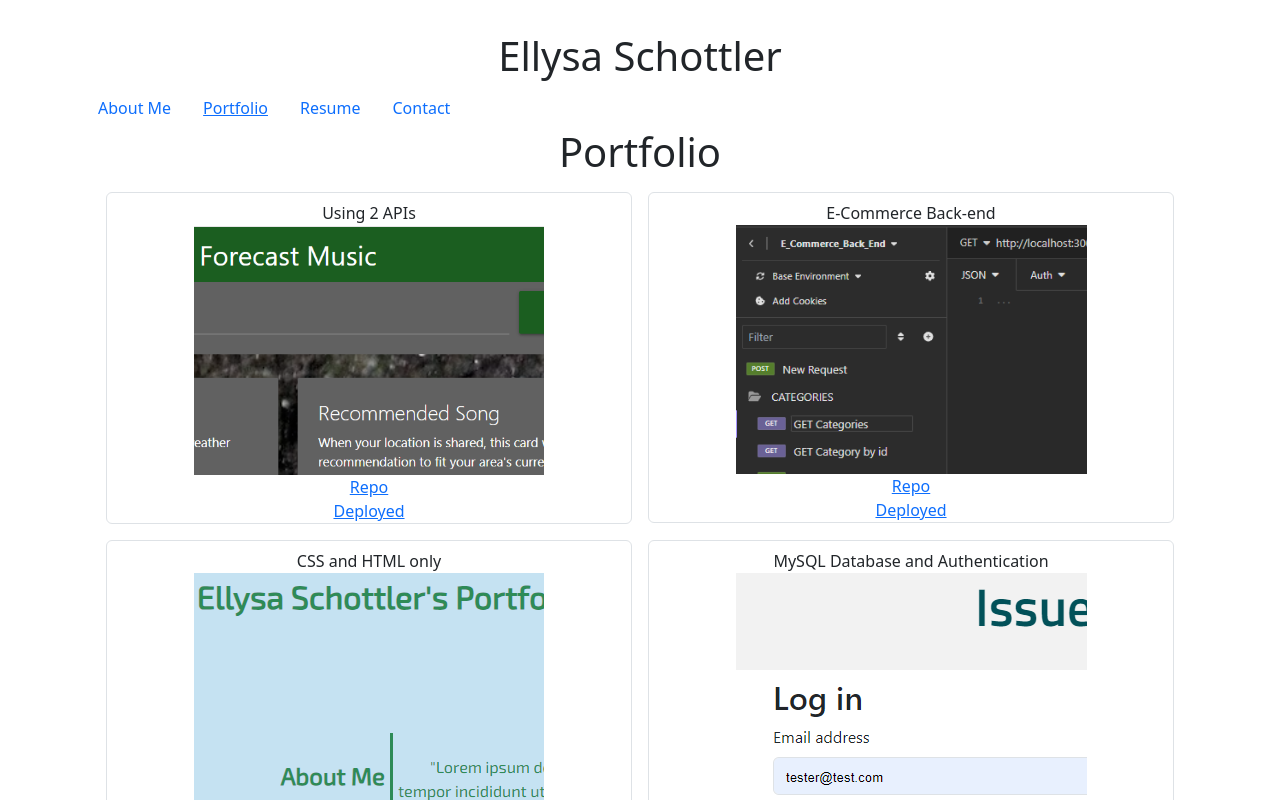
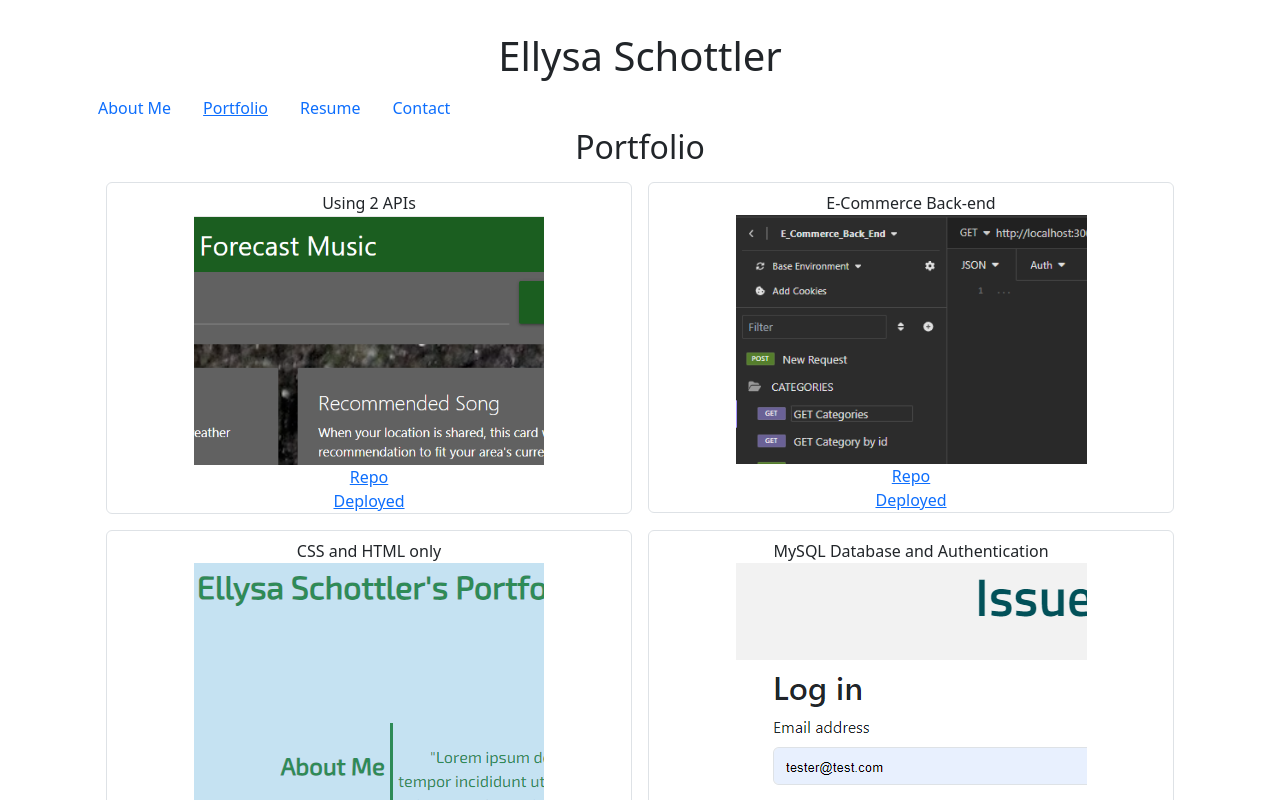
Before and after one commit to ellysaschottler/React_Portfolio-ESchottler, a React (Vite) app: page /Portfolio in a window 1280 px wide. Shown: the top 800 px of the page. Built offline with nearby package versions, Linux system fonts and the light colour scheme.

Commit message:
updated readme screenshot path and headers size

```diff
--- a/src/pages/About.jsx
+++ b/src/pages/About.jsx
@@ -1,7 +1,7 @@
 export default function About() {
     return (
       <div>
-        <h1>About Me</h1>
+        <h2>About Me</h2>
         <div>
           <img
               src="./assets/self.jpg"
--- a/src/pages/Contact.jsx
+++ b/src/pages/Contact.jsx
@@ -3,7 +3,7 @@ import Form from '../components/Form/index';
 export default function Contact() {
     return (
       <div>
-        <h1>Contact Page</h1>
+        <h2>Contact Page</h2>
         <Form />
         <p>
 Contact me at <a href = "mailto: ellysastork@gmail.com">ellysastork@gmail.com</a>
--- a/src/pages/Portfolio.jsx
+++ b/src/pages/Portfolio.jsx
@@ -44,7 +44,7 @@ const projects = [{
 export default function Portfolio() {
     return (
       <div>
-        <h1>Portfolio</h1>
+        <h2>Portfolio</h2>
         <p>
          <Projects projectsArray={projects}/>
         </p>
--- a/src/pages/Resume.jsx
+++ b/src/pages/Resume.jsx
@@ -1,7 +1,7 @@
 export default function Resume() {
     return (
       <div>
-        <h1>Resume</h1>
+        <h2>Resume</h2>
         <p>
 
 <br/>
```
Also changed, not shown: 1 other file (tests, documents, lock files or other folders).
